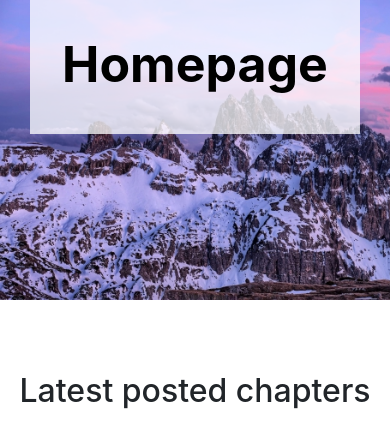
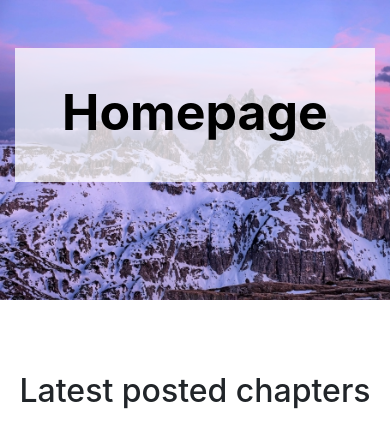
Before and after one commit to yb74/p4-Blog-built-in-php-, a PHP site: page / in a window 390 px wide. Shown: the part 212-634 px from the top of the page. Run offline with PHP 8.4, Linux system fonts and the light colour scheme; data that the repository does not hold is empty; some libraries are stand-ins or nearby versions.

Commit message:
Adjusting CSS and implementing media queries.

```diff
--- a/template/template.php
+++ b/template/template.php
@@ -76,12 +76,14 @@
     <!-- HEADER -->
 <header class="masthead mb-5" style="background-image: url('<?=$picture ?>'); background-size: cover;">
     <div class="container">
+        <div class="row">
             <div class="col-lg-8 col-md-10 mx-auto">
-                <div class="site-heading">
+                <div class="site-heading mt-5">
                     <h1 class="main-title h1-responsive font-weight-bold text-center my-4"><?= $titlePage ?></h1>
                     <p class="subheading text-center"><?= $subheadingPage ?></p>
                 </div>
             </div>
+        </div>
     </div>
 </header>
 
```
